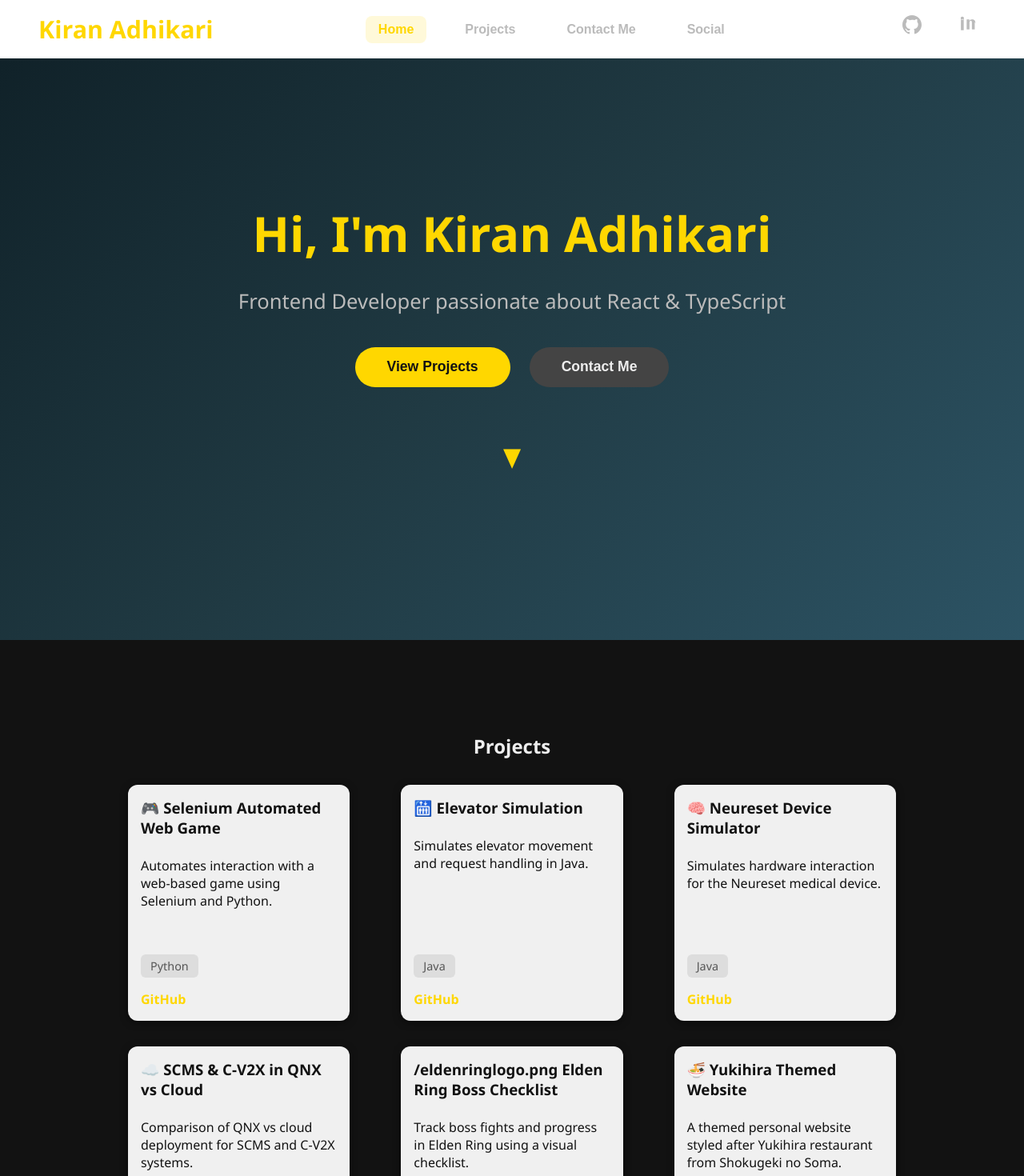
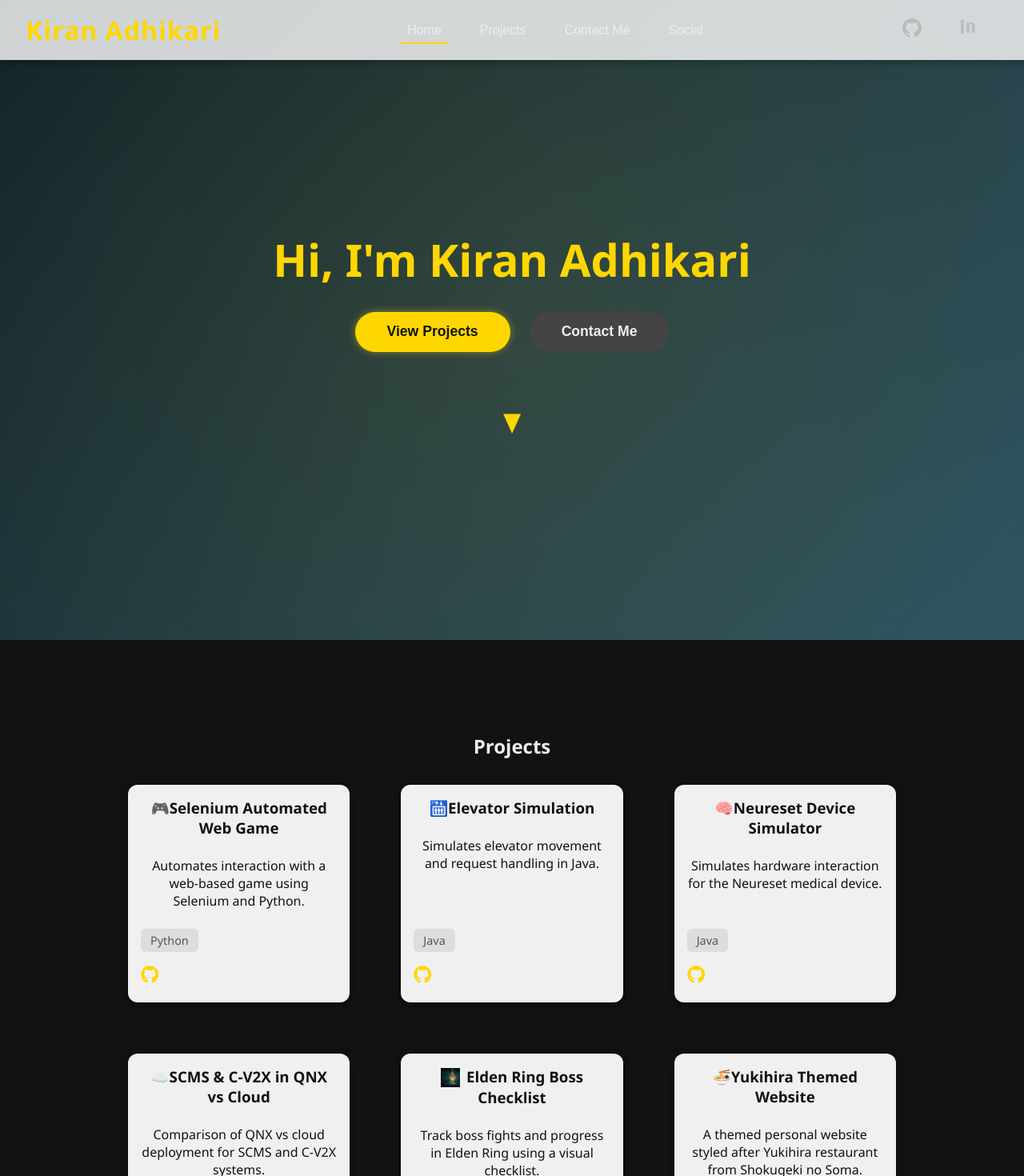
Before and after one commit to kiranadhikari1/Personal-Website, a React (Vite) app: page / in a window 1280 px wide. Shown: the top 1470 px of the page at 80% size. Built offline with nearby package versions, Linux system fonts and the light colour scheme.

Commit message:
Fixed project logo
Improved landing page UI

```diff
--- a/src/data/projects.ts
+++ b/src/data/projects.ts
@@ -6,7 +6,7 @@ export interface Project {
   live?: string;
   icon?: string;
 }
-const eldenringLogo = '/eldenringlogo.png';
+const eldenringLogo = '/eldenRingLogo.png';
 
 export const projects: Project[] = [
   {
--- a/src/sections/Landing.tsx
+++ b/src/sections/Landing.tsx
@@ -9,7 +9,7 @@ export default function Landing({ smoothScroll }: Props) {
     <main className="landing" id="home">
       <div className="landing-content">
         <h1 className="landing-title">Hi, I'm Kiran Adhikari</h1>
-        <p className="landing-subtitle">Frontend Developer passionate about React & TypeScript</p>
+        <p className="landing-subtitle"> </p>
         <div className="button-group">
           <button className="button primary" onClick={() => smoothScroll('projects')}>
             View Projects
--- a/src/sections/Projects.tsx
+++ b/src/sections/Projects.tsx
@@ -1,5 +1,6 @@
 import React from 'react';
 import { projects } from '../data/projects';
+import { FaGithub } from 'react-icons/fa';
 
 export default function Projects() {
   return (
@@ -8,8 +9,19 @@ export default function Projects() {
       <div className="project-grid">
         {projects.map((proj) => (
           <article key={proj.title} className="project-card">
-            {/* todo: to show icons before titles here.*/}
-            <h3>{proj.icon ? `${proj.icon} ${proj.title}` : proj.title}</h3>
+            <h3>
+              {proj.icon && proj.icon.endsWith('.png') ? (
+                <img
+                  src={proj.icon}
+                  alt={`${proj.title} logo`}
+                  style={{ width: 24, height: 24, verticalAlign: 'middle', marginRight: 8 }}
+                />
+              ) : (
+                proj.icon
+              )}
+              {proj.title}
+            </h3>
+
             <p>{proj.description}</p>
             <ul className="tech-list">
               {proj.tech.map((t) => (
@@ -18,8 +30,14 @@ export default function Projects() {
             </ul>
             <div className="project-links">
               {proj.github && (
-                <a href={proj.github} target="_blank" rel="noopener noreferrer">
-                  GitHub
+                <a
+                  href={proj.github}
+                  target="_blank"
+                  rel="noopener noreferrer"
+                  aria-label={`GitHub repository for ${proj.title}`}
+                  style={{ fontSize: '1.4rem', color: 'var(--gold)' }}
+                >
+                  <FaGithub />
                 </a>
               )}
               {proj.live && (
--- a/src/sections/Social.tsx
+++ b/src/sections/Social.tsx
@@ -4,9 +4,14 @@ import SocialIcons from '../components/SocialIcons';
 export default function Social() {
   return (
     <section id="social" className="section-container" aria-label="Social media links">
-      <h2>Social</h2>
       <div className="social-icons-large">
         <SocialIcons />
+      </div>
+
+      {/* Add copyright and signature here */}
+      <div className="social-footer">
+        <p>© {new Date().getFullYear()} Kiran Adhikari. All rights reserved.</p>
+        <p>Designed &amp; built by Kiran Adhikari.</p>
       </div>
     </section>
   );
--- a/src/styles/globals.css
+++ b/src/styles/globals.css
@@ -8,6 +8,9 @@
   --dark-text: #121212;
 }
 
+/* ───────────────────────────
+   Base & Theme
+─────────────────────────── */
 body,
 html,
 #root {
@@ -25,7 +28,8 @@ body.light-theme {
 }
 
 body.light-theme .navbar {
-  background-color: white;
+  background-color: rgba(255, 255, 255, 0.8);
+  backdrop-filter: blur(10px);
   color: var(--dark-text);
 }
 
@@ -54,26 +58,31 @@ body.light-theme .contact-form textarea:focus {
   background-color: #e0e0e0;
 }
 
+/* ───────────────────────────
+   Navbar
+─────────────────────────── */
 .navbar {
   position: fixed;
   top: 0;
   width: 100%;
-  padding: 1rem 3rem;
+  padding: 1rem 2rem;
   display: flex;
   justify-content: space-between;
   align-items: center;
-  background-color: transparent;
-  transition: background-color 0.3s ease, box-shadow 0.3s ease;
-  z-index: 9999;
+  background-color: rgba(18, 18, 18, 0.7);   /* semi‑transparent */
+  backdrop-filter: blur(10px);
+  box-shadow: 0 2px 10px rgba(0, 0, 0, 0.3);
+  transition: background-color 0.3s ease;
+  z-index: 1000;
 }
 
 .nav-logo {
+  font-size: 2rem;
   font-weight: 900;
-  font-size: 1.9rem;
   color: var(--gold);
   cursor: pointer;
   user-select: none;
-  transition: color 0.3s ease;
+  letter-spacing: 1px;
 }
 
 .nav-links {
@@ -82,23 +91,42 @@ body.light-theme .contact-form textarea:focus {
 }
 
 .nav-button {
+  position: relative;
   background: none;
   border: none;
-  color: var(--text-muted);
-  font-weight: 600;
+  color: var(--text-light);
+  font-weight: 500;
   font-size: 1rem;
   cursor: pointer;
-  padding: 0.5rem 1rem;
-  border-radius: 8px;
-  transition: background-color 0.3s ease, color 0.3s ease;
+  padding: 0.5rem;
+  transition: color 0.3s ease;
+}
+
+.nav-button::after {
+  content: '';
+  position: absolute;
+  bottom: 0;
+  left: 0;
+  width: 0;
+  height: 2px;
+  background: var(--gold);
+  transition: width 0.3s ease;
 }
 
 .nav-button:hover,
-.nav-button:focus,
-.nav-button.active {
+.nav-button:focus {
   color: var(--gold);
-  background-color: rgba(255, 215, 0, 0.15);
-  outline: none;
+}
+
+.nav-button:hover::after,
+.nav-button:focus::after,
+.nav-button.active::after {
+  width: 100%;
+}
+
+.nav-socials {
+  display: flex;
+  align-items: center;
 }
 
 .nav-socials a {
@@ -121,69 +149,57 @@ body.light-theme .contact-form textarea:focus {
   cursor: pointer;
 }
 
+/* ───────────────────────────
+   Landing Section
+─────────────────────────── */
 .landing {
+  position: relative;
+  height: 100vh;
   display: flex;
   justify-content: center;
   align-items: center;
-  height: 100vh;
   padding: 0 2rem;
   text-align: center;
   background: linear-gradient(135deg, #0f2027, #203a43, #2c5364);
+  overflow: hidden;
+}
+
+.landing::before {
+  content: '';
+  position: absolute;
+  top: -50%;
+  left: -50%;
+  width: 200%;
+  height: 200%;
+  background: radial-gradient(circle, rgba(255, 215, 0, 0.08) 0%, transparent 60%);
+  animation: rotate 60s linear infinite;
+  z-index: 0;
+}
+
+@keyframes rotate {
+  from { transform: rotate(0deg); }
+  to   { transform: rotate(360deg); }
 }
 
 .landing-content {
+  position: relative;
+  z-index: 1;
   max-width: 700px;
   animation: fadeInUp 1s ease forwards;
 }
 
 .landing-title {
-  font-size: 3.8rem;
+  font-size: 3.5rem;
   font-weight: 900;
   margin-bottom: 1rem;
   color: var(--gold);
+  line-height: 1.2;
 }
 
 .landing-subtitle {
-  font-size: 1.6rem;
-  margin-bottom: 2.5rem;
+  font-size: 1.5rem;
+  margin-bottom: 2rem;
   color: var(--text-muted);
-}
-
-.button-group {
-  display: flex;
-  justify-content: center;
-  gap: 1.5rem;
-  flex-wrap: wrap;
-}
-
-.button {
-  border-radius: 30px;
-  font-weight: 700;
-  font-size: 1.1rem;
-  padding: 0.9rem 2.5rem;
-  cursor: pointer;
-  transition: background-color 0.3s ease, transform 0.2s ease;
-  border: none;
-}
-
-.button.primary {
-  background-color: var(--gold);
-  color: #121212;
-}
-
-.button.primary:hover {
-  background-color: #ffce00;
-  transform: scale(1.05);
-}
-
-.button.secondary {
-  background-color: #444;
-  color: var(--text-light);
-}
-
-.button.secondary:hover {
-  background-color: #666;
-  transform: scale(1.05);
 }
 
 .scroll-down-indicator {
@@ -194,26 +210,66 @@ body.light-theme .contact-form textarea:focus {
   user-select: none;
 }
 
+/* ───────────────────────────
+   Buttons
+─────────────────────────── */
+.button-group {
+  display: flex;
+  justify-content: center;
+  gap: 1.5rem;
+  flex-wrap: wrap;
+}
+
+.button {
+  border: none;
+  border-radius: 30px;
+  font-weight: 700;
+  font-size: 1.1rem;
+  padding: 0.9rem 2.5rem;
+  cursor: pointer;
+  transition: background-color 0.3s ease, transform 0.2s ease, box-shadow 0.3s ease;
+}
+
+.button.primary {
+  background-color: var(--gold);
+  color: #121212;
+  box-shadow: 0 0 10px rgba(255, 215, 0, 0.45);
+}
+
+.button.primary:hover,
+.button.primary:focus {
+  background-color: #ffce00;
+  transform: scale(1.05);
+  box-shadow: 0 0 15px rgba(255, 215, 0, 0.6);
+}
+
+.button.secondary {
+  background-color: #444;
+  color: var(--text-light);
+}
+
+.button.secondary:hover,
+.button.secondary:focus {
+  background-color: #666;
+  transform: scale(1.05);
+}
+
+/* ───────────────────────────
+   Animations (base)
+─────────────────────────── */
 @keyframes fadeInUp {
-  from {
-    opacity: 0;
-    transform: translateY(40px);
-  }
-  to {
-    opacity: 1;
-    transform: translateY(0);
-  }
+  from { opacity: 0; transform: translateY(40px); }
+  to   { opacity: 1; transform: translateY(0); }
 }
 
 @keyframes bounce {
-  0%, 100% {
-    transform: translateY(0);
-  }
-  50% {
-    transform: translateY(15%);
-  }
+  0%, 100% { transform: translateY(0); }
+  50%      { transform: translateY(15%); }
 }
 
+/* ───────────────────────────
+   Generic Section Container
+─────────────────────────── */
 .section-container {
   padding: 6rem 2rem;
   max-width: 960px;
@@ -221,6 +277,9 @@ body.light-theme .contact-form textarea:focus {
   text-align: center;
 }
 
+/* ───────────────────────────
+   Projects Grid
+─────────────────────────── */
 .project-grid {
   display: grid;
   grid-template-columns: repeat(3, 1fr);
@@ -229,30 +288,22 @@ body.light-theme .contact-form textarea:focus {
 }
 
 @media (max-width: 992px) {
-  .project-grid {
-    grid-template-columns: repeat(2, 1fr);
-  }
+  .project-grid { grid-template-columns: repeat(2, 1fr); }
 }
 
 @media (max-width: 650px) {
-  .project-grid {
-    grid-template-columns: 1fr;
-  }
+  .project-grid { grid-template-columns: 1fr; }
 }
-
 
 .project-card {
   background-color: #1e1e1e;
   padding: 1rem;
   border-radius: 12px;
-  text-align: left;
-  box-shadow: 0 2px 10px rgba(0,0,0,0.5);
-  transition: transform 0.3s ease, box-shadow 0.3s ease;
-
   display: flex;
   flex-direction: column;
   justify-content: space-between;
-  height: 100%;
+  box-shadow: 0 2px 10px rgba(0, 0, 0, 0.5);
+  transition: transform 0.3s ease, box-shadow 0.3s ease;
 }
 
 .project-card:hover {
@@ -260,22 +311,8 @@ body.light-theme .contact-form textarea:focus {
   box-shadow: 0 8px 20px rgba(255, 215, 0, 0.3);
 }
 
-.project-card img {
-  width: 100%;
-  border-radius: 8px;
-  margin-bottom: 1rem;
-  flex-shrink: 0;
-}
-
-.project-card h3 {
-  margin-top: 0;
-  margin-bottom: 0.5rem;
-}
-
-.project-card p {
-  flex-grow: 1;
-  margin-bottom: 1rem;
-}
+.project-card h3 { margin: 0 0 0.5rem; }
+.project-card p  { flex-grow: 1; margin-bottom: 1rem; }
 
 .tech-list {
   list-style: none;
@@ -292,13 +329,12 @@ body.light-theme .contact-form textarea:focus {
   border-radius: 6px;
   font-size: 0.9rem;
   color: var(--text-muted);
-  flex-shrink: 0;
 }
 
 .project-links {
-  margin-top: auto;
   display: flex;
   gap: 1rem;
+  margin-top: auto;
 }
 
 .project-links a {
@@ -308,12 +344,11 @@ body.light-theme .contact-form textarea:focus {
   white-space: nowrap;
 }
 
-.project-links a:hover {
-  text-decoration: underline;
-}
+.project-links a:hover { text-decoration: underline; }
 
-/* Contact Section */
-
+/* ───────────────────────────
+   Contact Section
+─────────────────────────── */
 .contact-wrapper {
   background-color: var(--dark-bg-transparent);
   padding: 2rem;
@@ -353,31 +388,41 @@ body.light-theme .contact-form textarea:focus {
 
 .contact-form textarea {
   min-height: 120px;
-  max-height: 180px; /* Optional: prevent huge textareas */
+  max-height: 180px;
 }
 
-/* Responsive */
+/* ───────────────────────────
+   Responsive Tweaks
+─────────────────────────── */
+@media (max-width: 768px) {
+  .nav-links { display: none; }
 
-@media (max-width: 768px) {
-  .nav-links {
-    display: none;
-  }
+  .landing-title { font-size: 2.6rem; }
+  .landing-subtitle { font-size: 1.2rem; }
 
-  .landing-title {
-    font-size: 2.6rem;
-  }
+  .button { font-size: 1rem; padding: 0.75rem 2rem; }
 
-  .landing-subtitle {
-    font-size: 1.2rem;
-  }
+  .contact-wrapper { max-width: 90%; padding: 1.5rem; }
+}
 
-  .button {
-    font-size: 1rem;
-    padding: 0.75rem 2rem;
-  }
+.social-icons-large {
+  display: flex;
+  gap: 1.5rem;
+  justify-content: center;
+  align-items: center;
+}
 
-  .contact-wrapper {
-    max-width: 90%;
-    padding: 1.5rem;
-  }
+.social-icons-large a {
+  color: var(--text-muted);
+  font-size: 1.5rem;
+  transition: color 0.3s ease;
 }
+
+.social-footer {
+  margin-top: 2rem;
+  font-size: 0.9rem;
+  color: var(--text-muted);
+  text-align: center;
+  user-select: none;
+  font-style: italic;
+}
```
